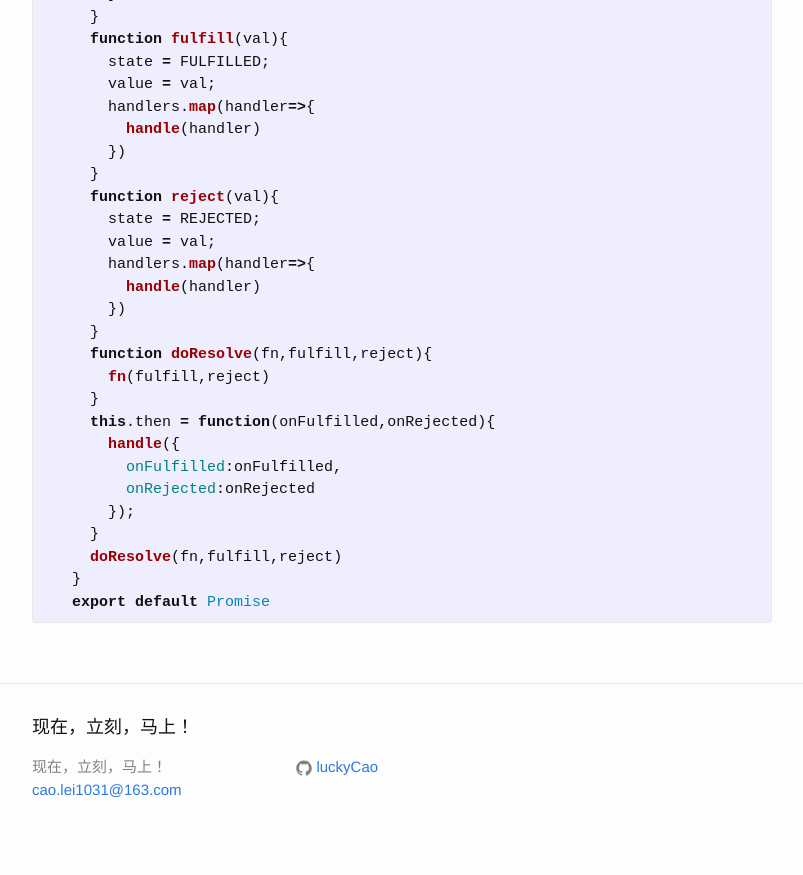
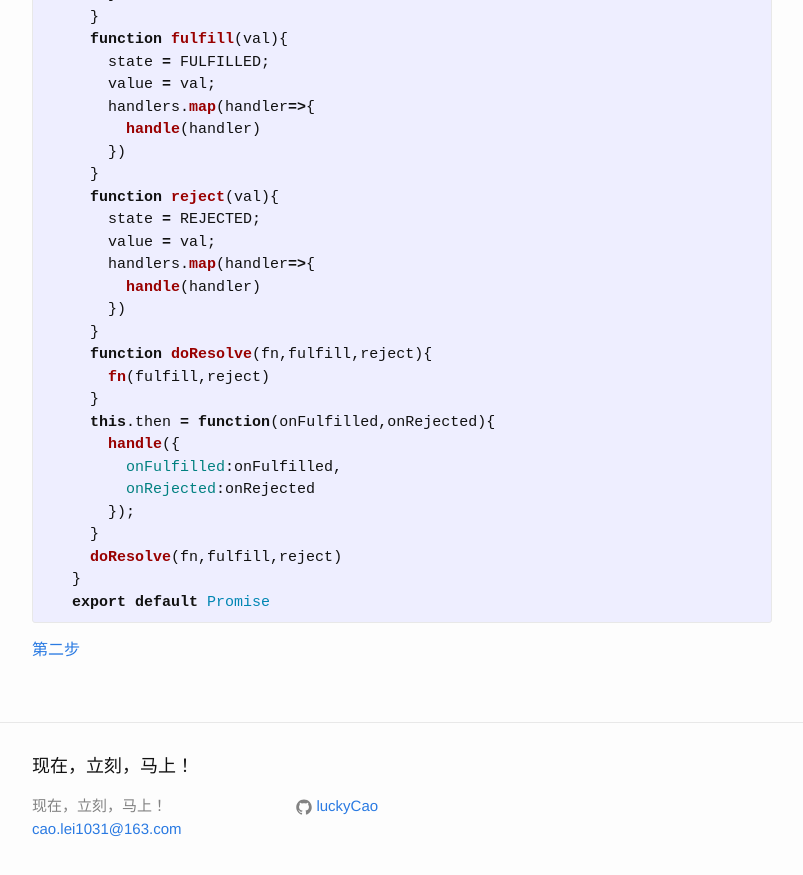
Before and after one commit to luckyCao/luckycao, a Jekyll site: the page built from _posts/2016-07-27-Promise-Implementation-Step-One.markdown, in a window 1280 px wide and 900 px high, scrolled down 1050 px. Shown: the top 875 px of the window, without its empty margins (238-1041 px from the left). Built offline with Jekyll 4.4.1, drawn with Linux system fonts in a browser that asks for light colours.

```diff
--- a/_posts/2016-07-27-Promise-Implementation-Step-One.markdown
+++ b/_posts/2016-07-27-Promise-Implementation-Step-One.markdown
@@ -75,3 +75,5 @@ Promise返回一个对象，这个对象有一个then方法,它的两个入参
    }
    export default Promise
 {% endhighlight %}
+
+[第二步](http://luckycao.info/javascript/promise/2016/07/27/Promise-Implementation-Step-Two.html)
--- a/_posts/2016-07-27-Promise-Implementation-Step-Two.markdown
+++ b/_posts/2016-07-27-Promise-Implementation-Step-Two.markdown
@@ -81,3 +81,5 @@ categories: javascript promise
    }
    export default Promise
 {% endhighlight %}
+
+[第三步](http://luckycao.info/javascript/promise/2016/07/27/Promise-Implementation-Step-Three.html)
--- a/_posts/2016-08-04-Implement-React-Rendering.markdown
+++ b/_posts/2016-08-04-Implement-React-Rendering.markdown
@@ -154,5 +154,5 @@ initVnode函数接收一个虚拟dom，首先判断vtype是几，
      return node
 {% endhighlight %}
 
-完成的代码见
+完整的代码见
 [react-test Chapter1](https://github.com/luckyCao/react-test)
```
Also changed, not shown: 1 other file.
